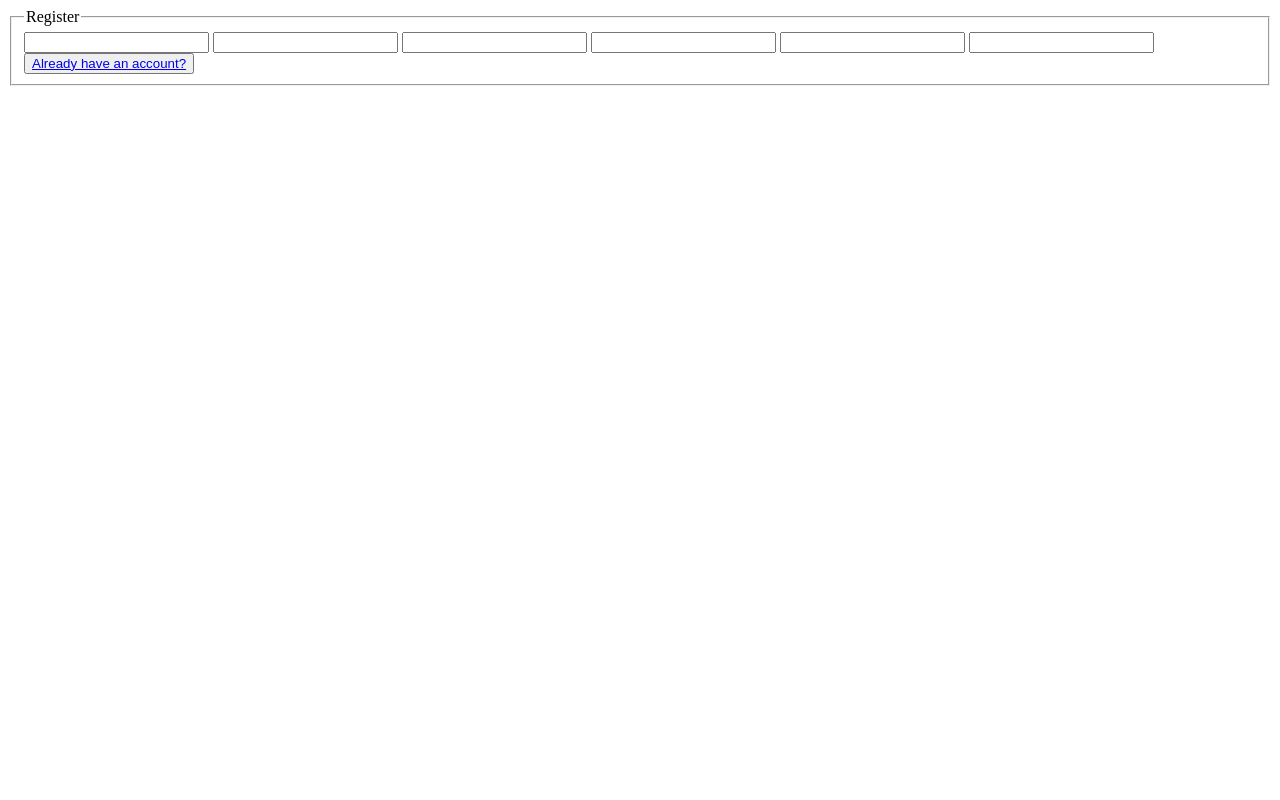
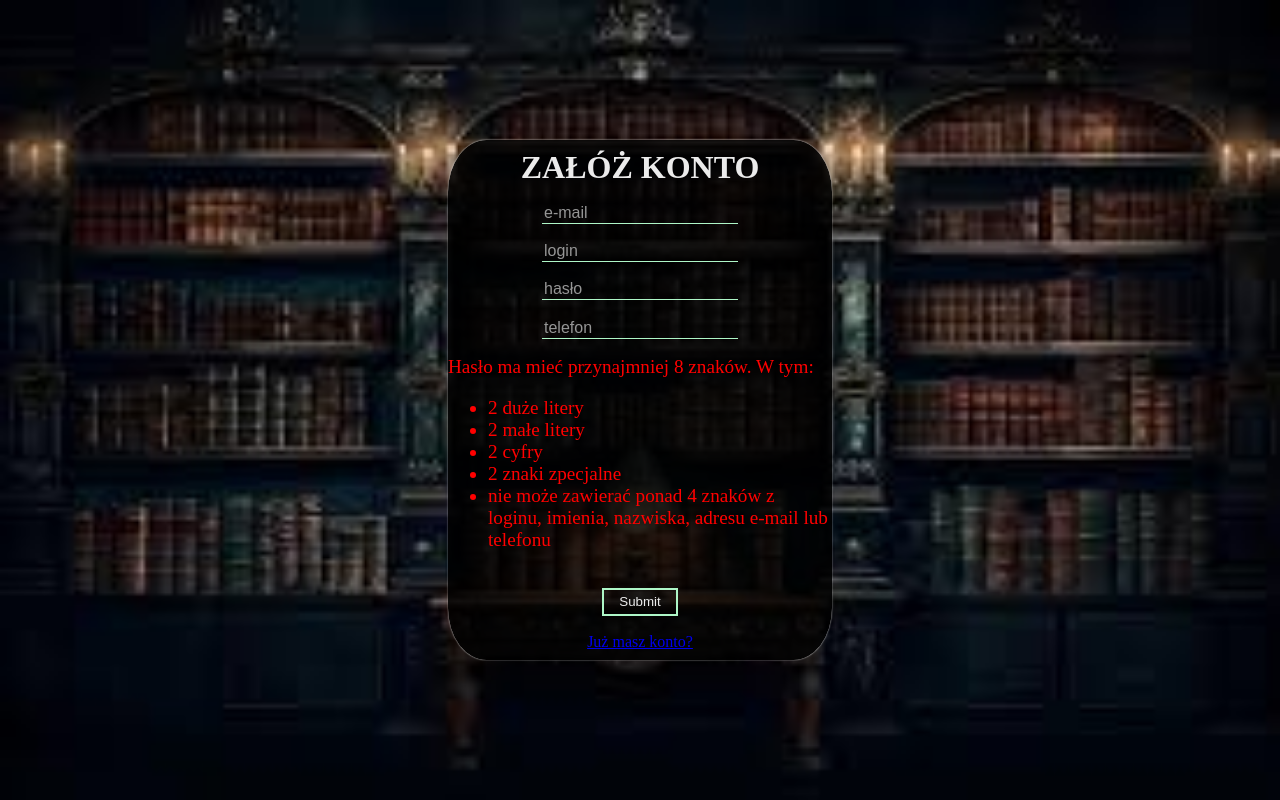
Before and after one commit to Evgen4X/PHP_project_050420241230, a PHP site: page /register.php?err=6&login=&password=&email=&tel= in a window 1280 px wide. Run offline with PHP 8.4, Linux system fonts and the light colour scheme.

Commit message:
v. -0.99

```diff
--- a/index.php
+++ b/index.php
@@ -1,5 +1,5 @@
 <!DOCTYPE html>
-<html lang="en">
+<html lang="pl">
 <head>
     <link rel="stylesheet" href="index.css">
     <meta charset="UTF-8">
--- /dev/null
+++ b/login.css
@@ -0,0 +1,114 @@
+html,
+body {
+	margin: 0;
+	padding: 0;
+}
+
+body,
+div#form {
+	filter: blur(10%);
+	width: 100vw;
+	height: 100vh;
+	background-color: #ebebeb;
+	display: flex;
+	justify-content: center;
+	align-items: center;
+}
+
+div#form {
+	background-image: url("login-background.jpg");
+	background-size: 100vw 100vh;
+}
+
+form {
+	display: flex;
+	justify-content: space-around;
+	align-items: center;
+	flex-direction: column;
+	width: 30vw;
+	height: 65vh;
+	border-radius: 10%;
+	box-shadow: 0 0 0.1vw white;
+	background-color: transparent;
+	backdrop-filter: brightness(15%);
+}
+
+#error,
+#error a {
+	font-size: larger;
+	color: red;
+}
+
+form > span {
+	color: #ebebeb;
+	font-size: xx-large;
+	font-weight: bold;
+	text-transform: uppercase;
+}
+
+input[type="text"],
+input[type="tel"],
+input[type="mail"],
+input[type="password"] {
+	font-size: medium;
+	color: #ebebeb;
+	width: 50%;
+	background: none;
+	outline: none;
+	border: none;
+	border-bottom: 0.1em solid #aef6c7;
+	transition: all 500ms ease-out;
+}
+
+input[type="text"]:hover,
+input[type="tel"]:hover,
+input[type="mail"]:hover,
+input[type="password"]:hover {
+	width: 55%;
+	font-size: large;
+}
+
+input[type="text"]:focus,
+input[type="tel"]:focus,
+input[type="mail"]:focus,
+input[type="password"]:focus {
+	font-size: larger;
+	width: 60%;
+	border-bottom: 0.25em solid #aef6c7;
+}
+
+input[type="text"]::placeholder,
+input[type="tel"]::placeholder,
+input[type="mail"]::placeholder,
+input[type="password"]::placeholder {
+	color: #969696;
+}
+
+:root {
+	--button-border-angle: 90deg;
+}
+
+input[type="submit"] {
+	width: 20%;
+	color: #ebebeb;
+	background-color: transparent;
+	outline: none;
+	padding: 0.35em;
+	border: 0.15rem solid #aef6c7;
+	transition: all 500ms ease-out;
+}
+
+input[type="submit"]:hover {
+	width: 25%;
+	background-color: rgba(255, 255, 255, 0.2);
+}
+
+input[type="submit"]:active {
+	background-color: rgba(255, 255, 255, 0.05);
+}
+
+@keyframes borderRotate {
+	100% {
+		--button-border-angle: 420deg;
+	}
+}
--- a/register.php
+++ b/register.php
@@ -1,32 +1,56 @@
 <!DOCTYPE html>
 <html lang="en">
 <head>
+    <link rel="stylesheet" href="login.css">
     <meta charset="UTF-8">
     <meta name="viewport" content="width=device-width, initial-scale=1.0">
-    <title>Login to Ksiegarnia Internetowa</title>
+    <title>Tworzenie konta</title>
 </head>
 <body>
-    <form action="registrator.php" method="post">
-        <fieldset>
-            <legend>Register</legend>
-            <input type="text" id="imie" requied>
-            <input type="text" id="nazwisko" requied>
-            <input type="tel" id="tel" requied>
-            <input type="mail" id="email" requied>
-            <input type="login" id="login" requied>
-            <input type="password" id="haslo" requied>
-            <button onclick="check();">
-            <a href="login.php">Already have an account?</a>
-        </fieldset>
-    </form>
-
-    <script>
-        function check(){
-            if(document.getElementById("password").value.length < 8){
-                return 1;
-            }
-            return 0;
-        }
-    </script>
+    <div id="form">
+        <form action="registrator.php" method="post">
+                <span>Załóż konto</span>
+                <?php
+                echo "<input type='mail' id='email' name='adres_e_mail' placeholder='e-mail' value='".$_GET["email"]."' requied>";
+                echo "<input type='text' id='login' name='login' placeholder='login' value='".$_GET['login']."' requied>";
+                echo "<input type='password' id='password' name='password' placeholder='hasło' value='".$_GET['password']."' requied>";
+                echo "<input type='tel' id='tel' name='telefon' placeholder='telefon' value='".$_GET['tel']."' requied>";
+                ?>
+                <div id="error">
+                    <?php
+                        if(isset($_GET['err'])){
+                            switch($_GET['err']){
+                                case 1:
+                                    echo "Nie udało się połaczyć z serwerem. Spróbuj później";
+                                    break;
+                                case 2:
+                                    echo "Login jest zajęty. Wymyśl inny";
+                                    break;
+                                case 3:
+                                    echo "Hasło już jest zajęte. Wymyśl inne";
+                                    break;
+                                case 4:
+                                    echo "Na ten adres e-mail już jest założone konto";
+                                    break;
+                                case 5:
+                                    echo "Nie udało się utworzyć konto. Spróbuj później";
+                                    break;
+                                case 6:
+                                    echo "Hasło ma mieć przynajmniej 8 znaków. W tym: <br><ul>
+                                        <li>2 duże litery</li>
+                                        <li>2 małe litery</li>
+                                        <li>2 cyfry</li>
+                                        <li>2 znaki zpecjalne</li>
+                                        <li>nie może zawierać ponad 4 znaków z loginu, imienia, nazwiska, adresu e-mail lub telefonu</li>
+                                    </ul>";
+                                    break;
+                            }
+                        }
+                    ?>
+                </div>
+                <input type="submit">
+                <a href="login.php">Już masz konto?</a>
+        </form>
+    </div>
 </body>
 </html>
```
Also changed, not shown: index.css (+32 -0 lines), logger.php (+14 -6 lines), login.php (+28 -23 lines), registrator.php (+24 -5 lines), report.php (added, +33 -0 lines), ksiegarnia.sql (added), login-background.jpg (added).
